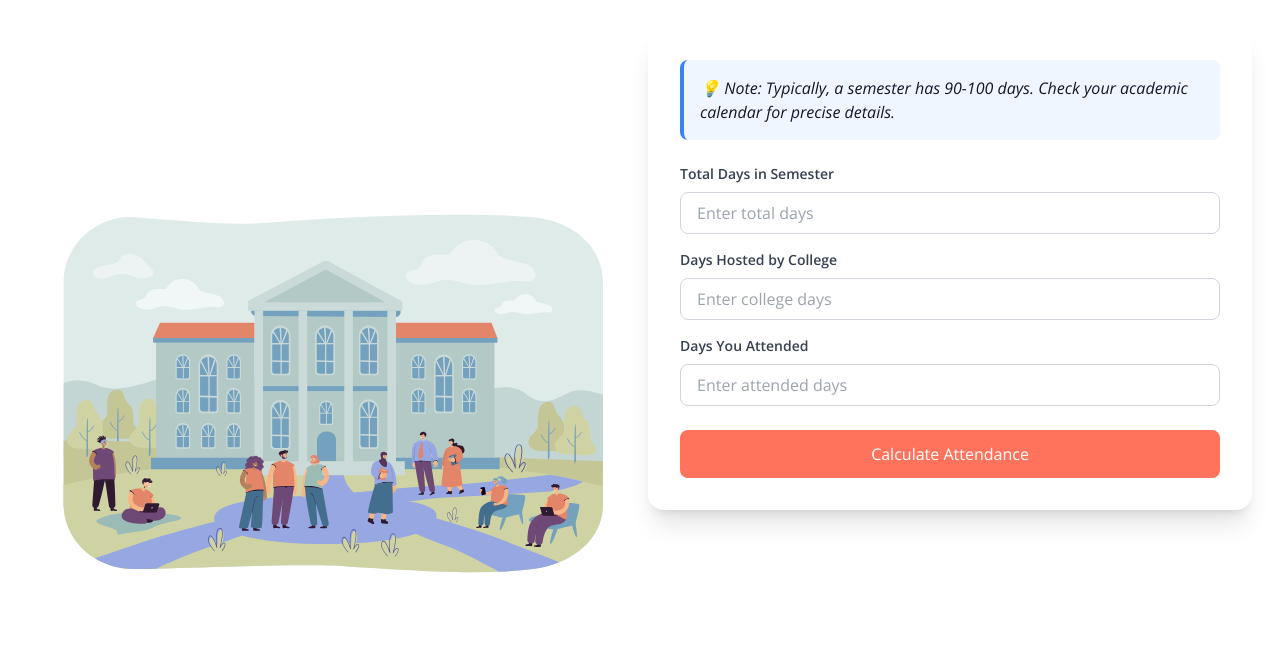
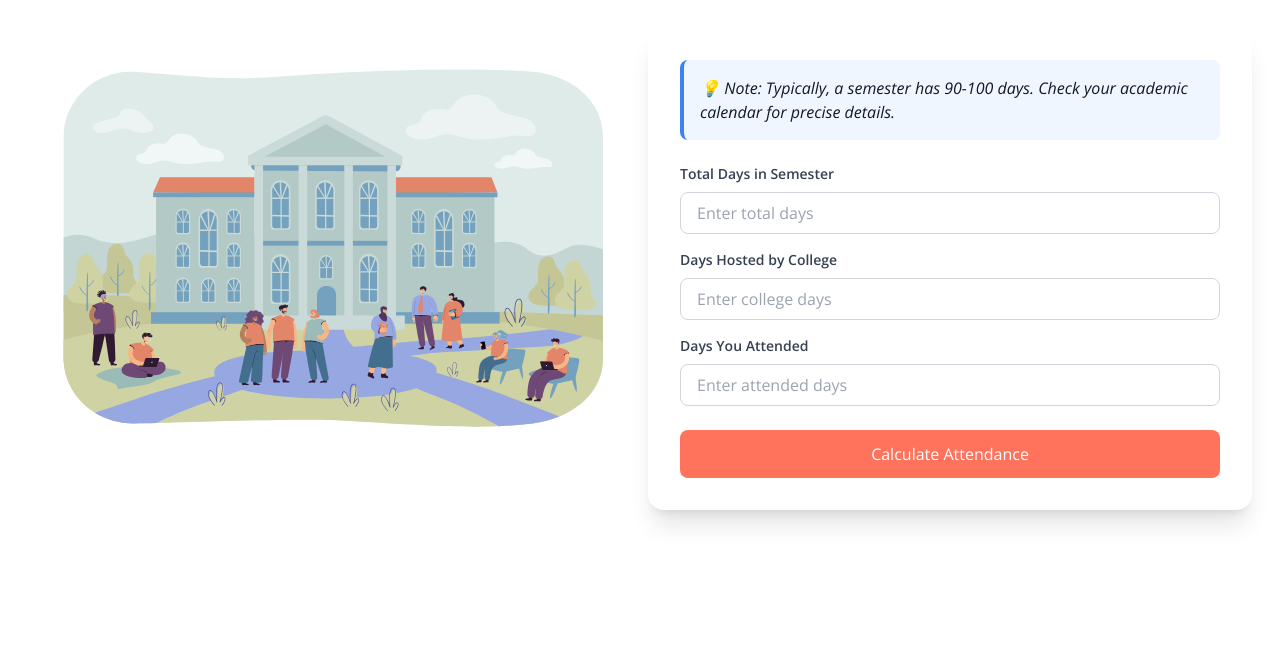
Before and after one commit to iamsaura8h/Student75Pro, a React (Vite) app: page / in a window 1280 px wide. Shown: the part 1305-1960 px from the top of the page. Built offline with nearby package versions, Linux system fonts and the light colour scheme.

Commit message:
fixed minor issues

```diff
--- a/src/pages/Calculation.tsx
+++ b/src/pages/Calculation.tsx
@@ -3,11 +3,11 @@ import ShortAC from "../components/ShortAC";
 function Calculation() {
   return (
     <>
-      <div className="min-w-screen min-h-screen flex flex-col sm:flex-row-reverse justify-normal p-5" id="calculator_view">
-        <div>
+      <div className="min-w-screen h-min flex flex-col sm:flex-row-reverse justify-center p-5" id="calculator_view">
+
           <ShortAC />
-        </div>
-        <img src="img2.svg" alt="" className="w-full md:w-1/2" />
+
+        <img src="img2.svg" alt="" className="w-full h-min md:w-1/2 mt-12" />
       </div>
     </>
   );
```
